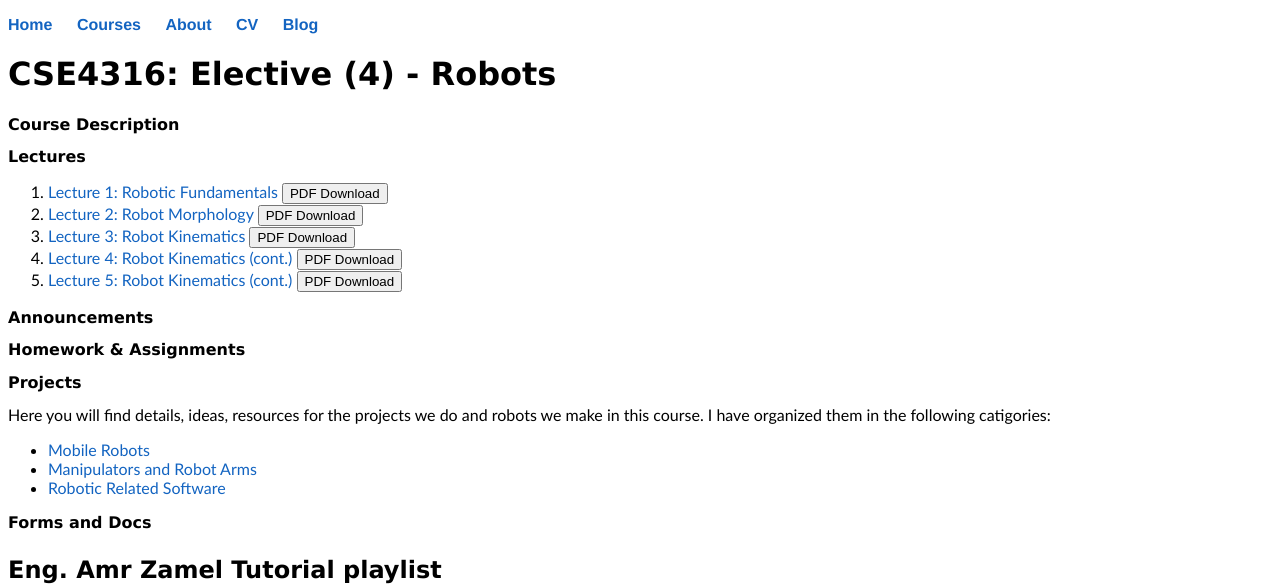
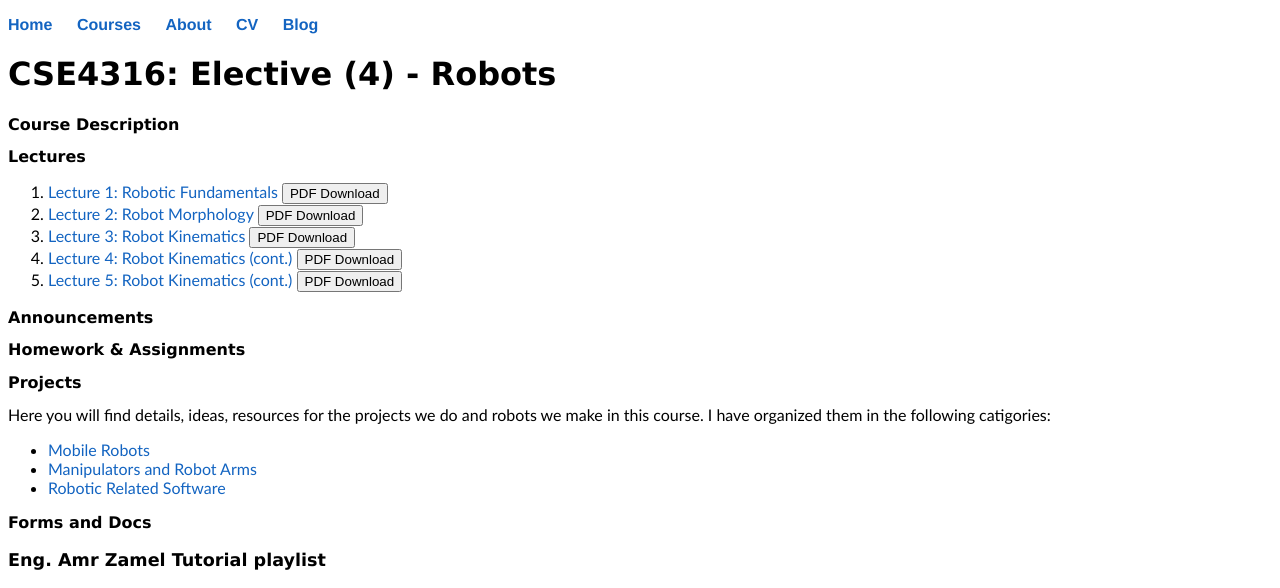
Before and after one commit to mnourgwad/mnourgwad.github.io, a Jekyll site: the page built from CSE4316/index.html, in a window 1280 px wide. Shown: the top 588 px of the page. Built offline with Jekyll 4.4.1, drawn with Linux system fonts in a browser that asks for light colours; a script that is not in the unit is left out; some of the changed text lies outside the part shown.

Commit message:
more touches

```diff
--- a/CSE4316/index.html
+++ b/CSE4316/index.html
@@ -37,8 +37,9 @@
 			<h2>Forms and Docs</h2>
 
 		<h3>Eng. Amr Zamel Tutorial playlist</h3>
-		(click the upper left corner to get a list of the available videos)<br>
+		(courtesy of Eng. Amr Zamel)<br>
 		<iframe width="560" height="315" src="https://www.youtube.com/embed/je6hDPVnMNs?list=PLR1KtmaCt9BkKra5-2jrTwjvLgLCKm-Wc" frameborder="0" allowfullscreen>Eng. Amr Zamel Tutorial playlist</iframe>
+		<br>(click the upper left corner to get a list of the available videos)
 
 
 			<h2>Past Exams for Study</h2>
--- a/css/main.css
+++ b/css/main.css
@@ -15,7 +15,7 @@
    			 	font-size: medium; }
 
 h1 { font-size: 2em;  }
-h3 { font-size: 1.5em; }
+h3 { font-size: 1.1em; }
 
 /*
 h1 { font-size: 3em;  }
```
